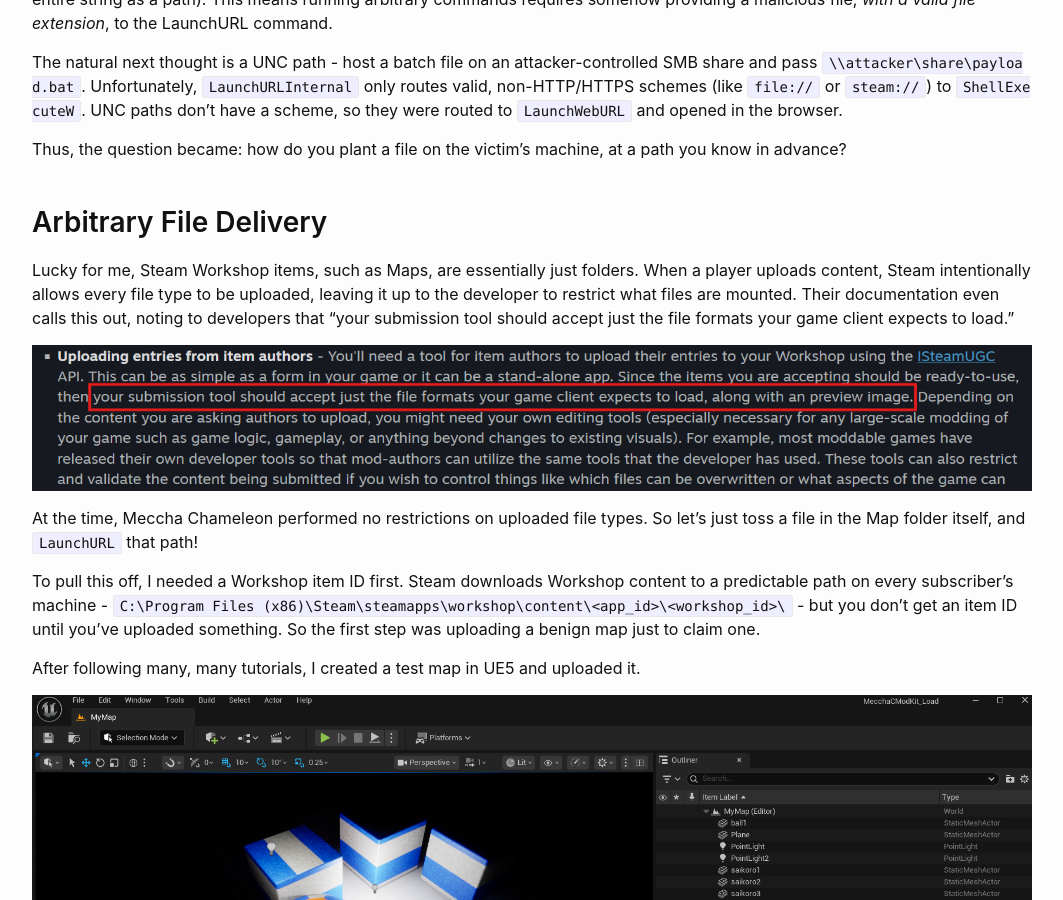
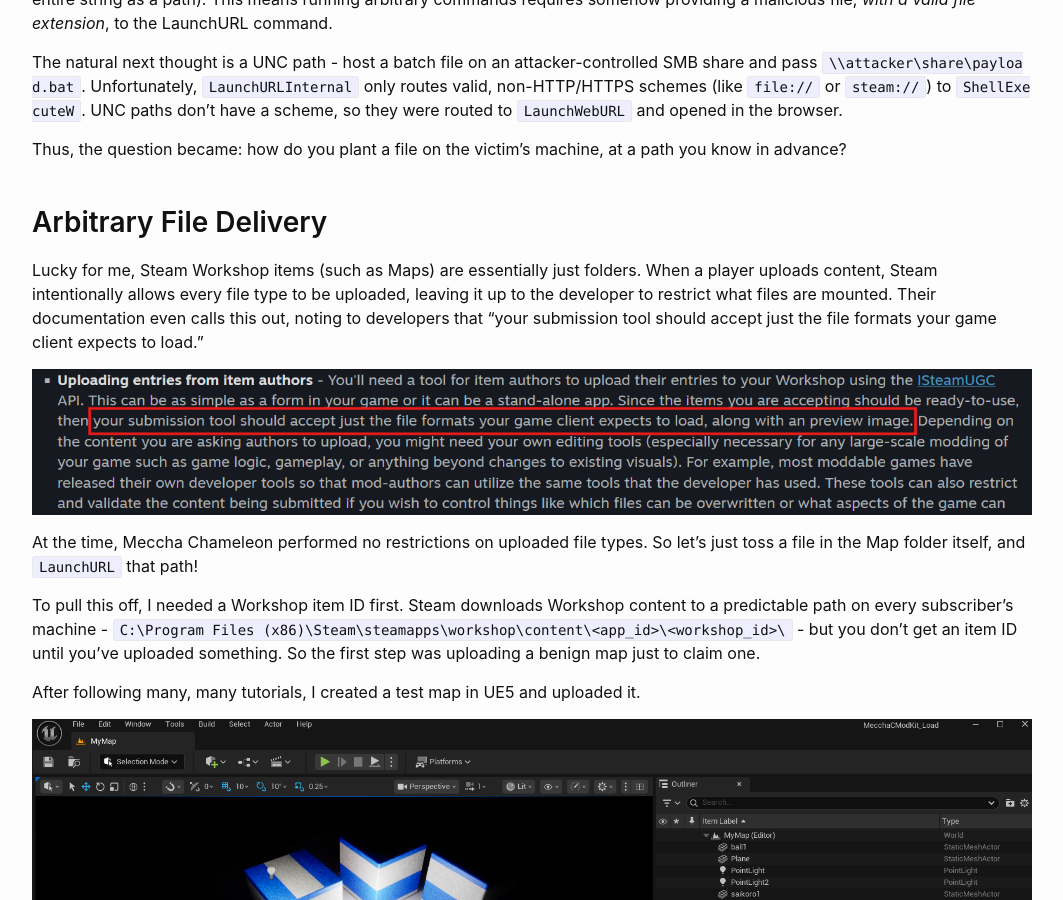
Before and after one commit to KhaelK138/KhaelK138.github.io, a Jekyll site: the page built from blogs/meccha_chameleon.md, in a window 1280 px wide and 900 px high, scrolled down 3390 px. Shown: the whole window, without its empty margins (108-1171 px from the left). Built offline with Jekyll 4.4.1, drawn with Linux system fonts in a browser that asks for light colours.

Commit message:
commas to parentheses

```diff
--- a/blogs/meccha_chameleon.md
+++ b/blogs/meccha_chameleon.md
@@ -56,7 +56,7 @@
 
 ## Arbitrary File Delivery
 
-Lucky for me, Steam Workshop items, such as Maps, are essentially just folders. When a player uploads content, Steam intentionally allows every file type to be uploaded, leaving it up to the developer to restrict what files are mounted. Their documentation even calls this out, noting to developers that "your submission tool should accept just the file formats your game client expects to load."
+Lucky for me, Steam Workshop items (such as Maps) are essentially just folders. When a player uploads content, Steam intentionally allows every file type to be uploaded, leaving it up to the developer to restrict what files are mounted. Their documentation even calls this out, noting to developers that "your submission tool should accept just the file formats your game client expects to load."
 
 ![alt text](./images/meccha_chameleon/steam_upload_instructions.png)
 
```
